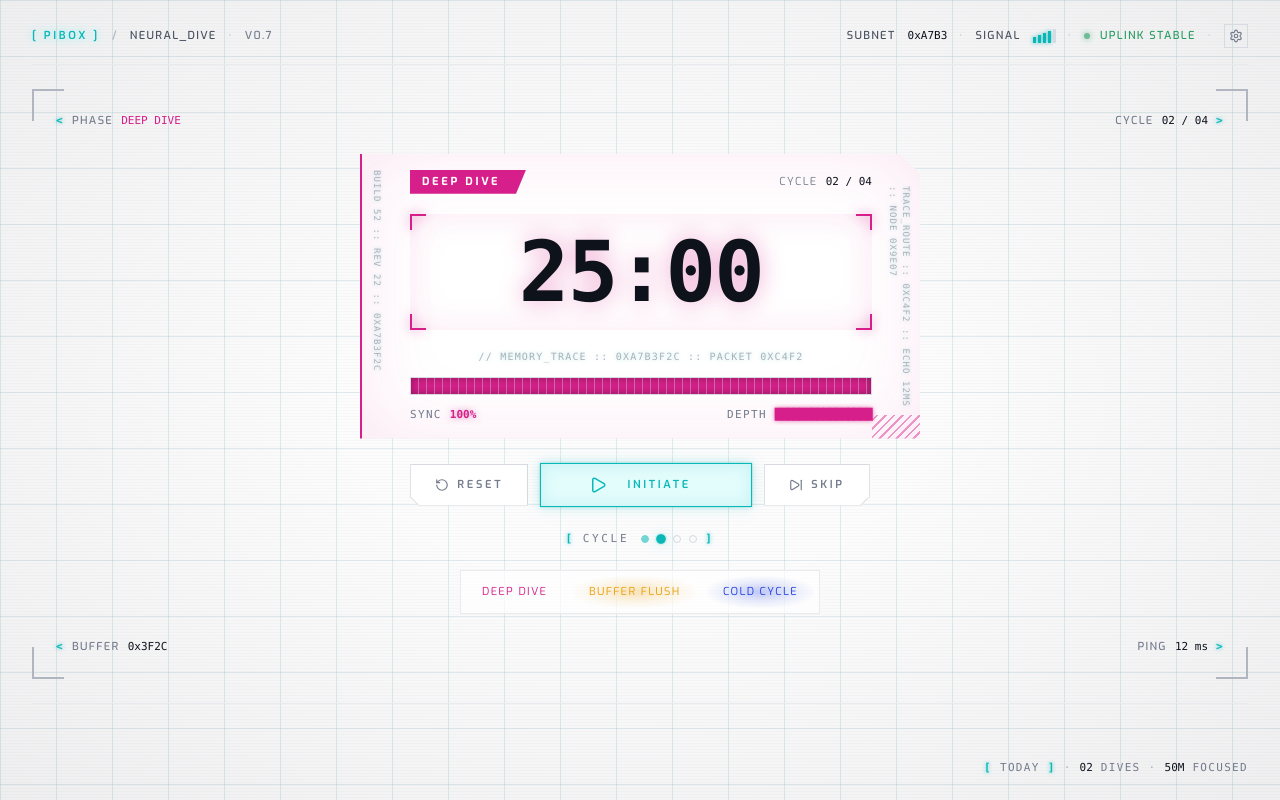
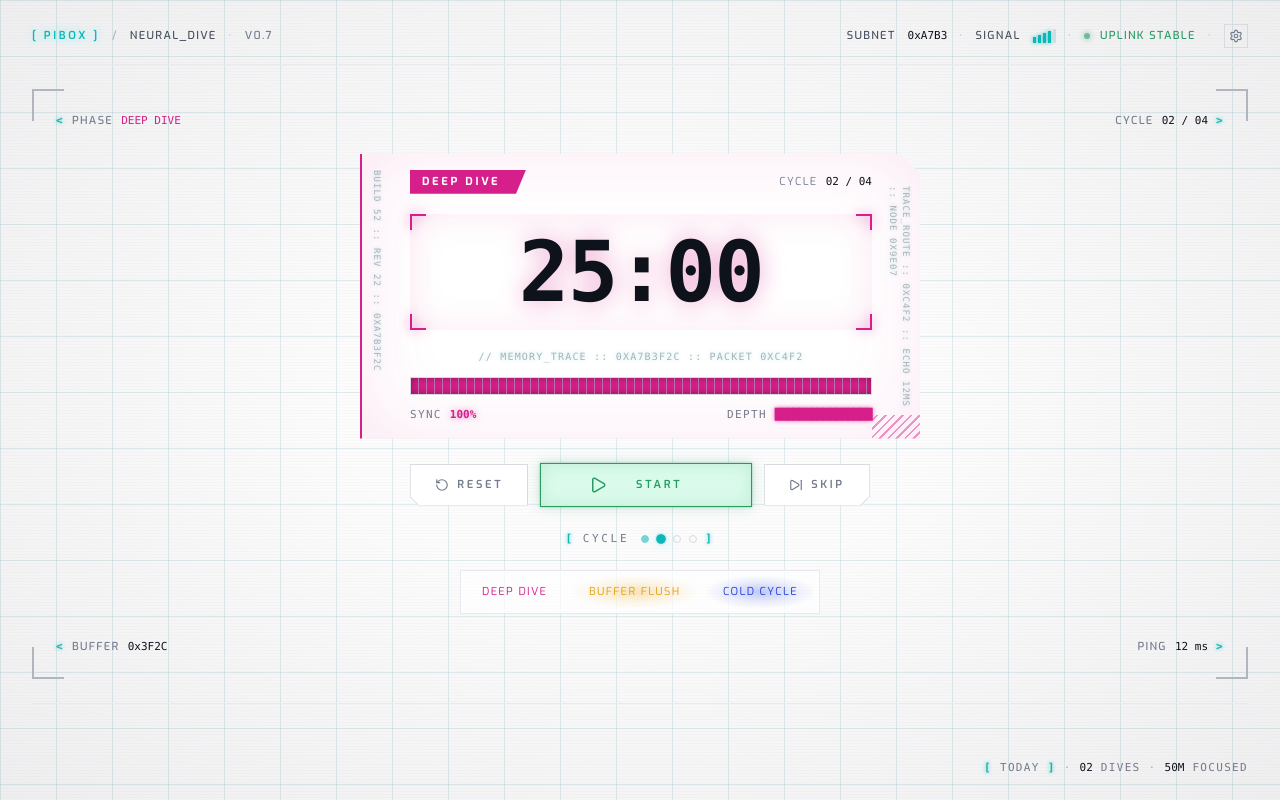
Before and after one commit to olha-riannon/focus-timer, a React (Vite) app: page / in a window 1280 px wide. Built offline with nearby package versions, Linux system fonts and the light colour scheme.

Commit message:
timer-controls: animate start/pause toggle + green-orange theme swap

```diff
--- a/src/composites/TimerControls.css
+++ b/src/composites/TimerControls.css
@@ -21,11 +21,11 @@
   color: var(--fg-secondary);
   cursor: pointer;
   transition:
-    color var(--duration-fast) var(--ease-out),
-    background-color var(--duration-fast) var(--ease-out),
-    border-color var(--duration-fast) var(--ease-out),
-    box-shadow var(--duration-fast) var(--ease-out),
-    filter var(--duration-fast) var(--ease-out),
+    color var(--duration-slower) cubic-bezier(0.4, 0, 0.2, 1),
+    background-color var(--duration-slower) cubic-bezier(0.4, 0, 0.2, 1),
+    border-color var(--duration-slower) cubic-bezier(0.4, 0, 0.2, 1),
+    box-shadow var(--duration-slower) cubic-bezier(0.4, 0, 0.2, 1),
+    filter var(--duration-slower) cubic-bezier(0.4, 0, 0.2, 1),
     transform var(--duration-fast) var(--ease-spring);
 }
 
@@ -135,31 +135,55 @@
 
 .hud-button--primary {
   padding: var(--space-3) var(--space-7);
-  background: var(--accent-soft);
-  border-color: var(--accent);
-  color: var(--accent);
+  background: var(--success-soft);
+  border-color: var(--success);
+  color: var(--success);
   box-shadow:
-    var(--glow-accent),
-    inset 0 0 16px color-mix(in srgb, var(--accent) 15%, transparent);
+    var(--glow-success),
+    inset 0 0 16px color-mix(in srgb, var(--success) 15%, transparent);
 }
 
 .hud-button--primary::before,
 .hud-button--primary::after {
   opacity: 1;
-  border-color: var(--accent);
+  border-color: var(--success);
 }
 
 .hud-button--primary:hover {
-  background: color-mix(in srgb, var(--accent-soft) 60%, var(--bg-surface));
-  border-color: var(--accent-hover);
-  color: var(--accent-hover);
+  background: color-mix(in srgb, var(--success-soft) 60%, var(--bg-surface));
+  border-color: var(--success-hover);
+  color: var(--success-hover);
   box-shadow:
-    var(--glow-accent-strong),
-    inset 0 0 24px color-mix(in srgb, var(--accent) 22%, transparent);
+    var(--glow-success-strong),
+    inset 0 0 24px color-mix(in srgb, var(--success) 22%, transparent);
 }
 
 .hud-button--primary:active {
   transform: scale(0.96);
+}
+
+/* Running state — PAUSE swaps the primary button into an orange theme. */
+.hud-button--primary[aria-pressed='true'] {
+  background: var(--pause-color-soft);
+  border-color: var(--pause-color);
+  color: var(--pause-color);
+  box-shadow:
+    var(--glow-pause),
+    inset 0 0 16px color-mix(in srgb, var(--pause-color) 15%, transparent);
+}
+
+.hud-button--primary[aria-pressed='true']::before,
+.hud-button--primary[aria-pressed='true']::after {
+  border-color: var(--pause-color);
+}
+
+.hud-button--primary[aria-pressed='true']:hover {
+  background: color-mix(in srgb, var(--pause-color-soft) 60%, var(--bg-surface));
+  border-color: var(--pause-color-hover);
+  color: var(--pause-color-hover);
+  box-shadow:
+    var(--glow-pause-strong),
+    inset 0 0 24px color-mix(in srgb, var(--pause-color) 22%, transparent);
 }
 
 /* Reserved width keeps the primary button steady when toggling INITIATE / PAUSE. */
@@ -171,3 +195,13 @@
 .hud-button__label {
   position: relative;
 }
+
+.hud-button__label-text {
+  display: inline-block;
+}
+
+.hud-button__icon {
+  display: inline-flex;
+  align-items: center;
+  justify-content: center;
+}
--- a/src/composites/TimerControls.tsx
+++ b/src/composites/TimerControls.tsx
@@ -1,5 +1,8 @@
+import { AnimatePresence, motion } from 'framer-motion';
 import { Play, Pause, RotateCcw, SkipForward } from 'lucide-react';
 import './TimerControls.css';
+
+const TOGGLE_EASE = [0.4, 0, 0.2, 1] as const;
 
 interface TimerControlsProps {
   running: boolean;
@@ -30,8 +33,32 @@ export function TimerControls({ running, onToggle, onReset, onSkip }: TimerContr
         aria-pressed={running}
         onClick={onToggle}
       >
-        {running ? <Pause size={18} aria-hidden /> : <Play size={18} aria-hidden />}
-        <span className="hud-button__label">{running ? 'PAUSE' : 'INITIATE'}</span>
+        <AnimatePresence mode="popLayout" initial={false}>
+          <motion.span
+            key={running ? 'pause-icon' : 'play-icon'}
+            className="hud-button__icon"
+            initial={{ opacity: 0, scale: 0.6, rotate: -30 }}
+            animate={{ opacity: 1, scale: 1, rotate: 0 }}
+            exit={{ opacity: 0, scale: 0.6, rotate: 30 }}
+            transition={{ duration: 0.42, ease: TOGGLE_EASE }}
+          >
+            {running ? <Pause size={18} aria-hidden /> : <Play size={18} aria-hidden />}
+          </motion.span>
+        </AnimatePresence>
+        <span className="hud-button__label">
+          <AnimatePresence mode="popLayout" initial={false}>
+            <motion.span
+              key={running ? 'pause-text' : 'start-text'}
+              className="hud-button__label-text"
+              initial={{ opacity: 0, y: 8 }}
+              animate={{ opacity: 1, y: 0 }}
+              exit={{ opacity: 0, y: -8 }}
+              transition={{ duration: 0.42, ease: TOGGLE_EASE }}
+            >
+              {running ? 'PAUSE' : 'START'}
+            </motion.span>
+          </AnimatePresence>
+        </span>
       </button>
 
       <button
--- a/src/tokens/tokens.css
+++ b/src/tokens/tokens.css
@@ -73,11 +73,15 @@
   --phase-break-long: var(--phase-cold-cycle);
   --phase-break-long-soft: var(--phase-cold-cycle-soft);
 
-  --danger: hsl(0 100% 64%);
-  --danger-soft: hsl(0 50% 22%);
+  --danger: hsl(355 95% 56%);
+  --danger-soft: hsl(355 55% 18%);
   --success: hsl(150 100% 56%);
+  --success-hover: hsl(150 100% 64%);
   --success-soft: hsl(150 60% 16%);
   --warning: hsl(38 100% 60%);
+  --pause-color: hsl(28 100% 68%);
+  --pause-color-hover: hsl(28 100% 75%);
+  --pause-color-soft: hsl(25 60% 18%);
 
   /* — Shadow · black-grounded; atmospheric light belongs in --glow-* — */
   --shadow-sm: 0 1px 2px hsl(0 0% 0% / 0.6), 0 1px 1px hsl(0 0% 0% / 0.4);
@@ -92,8 +96,11 @@
   --glow-work: var(--glow-deep-dive);
   --glow-secondary: 0 0 4px hsl(320 100% 64% / 0.85), 0 0 24px hsl(320 100% 64% / 0.45);
   --glow-tertiary: 0 0 4px hsl(48 100% 60% / 0.85), 0 0 24px hsl(48 100% 60% / 0.45);
-  --glow-danger: 0 0 4px hsl(0 100% 64% / 0.85), 0 0 24px hsl(0 100% 64% / 0.45);
+  --glow-danger: 0 0 4px hsl(355 95% 56% / 0.85), 0 0 24px hsl(355 95% 56% / 0.45);
   --glow-success: 0 0 4px hsl(150 100% 56% / 0.85), 0 0 24px hsl(150 100% 56% / 0.45);
+  --glow-success-strong: 0 0 12px hsl(150 100% 56% / 0.95), 0 0 48px hsl(150 100% 56% / 0.55);
+  --glow-pause: 0 0 4px hsl(28 100% 68% / 0.85), 0 0 24px hsl(28 100% 68% / 0.45);
+  --glow-pause-strong: 0 0 12px hsl(28 100% 68% / 0.95), 0 0 48px hsl(28 100% 68% / 0.55);
   --glow-cold-cycle: 0 0 4px hsl(230 100% 65% / 0.85), 0 0 24px hsl(230 100% 65% / 0.45);
 
   /* — Grid · background atmosphere, drawn with linear-gradients — */
@@ -163,6 +170,7 @@
   --duration-fast: 140ms;
   --duration-base: 220ms;
   --duration-slow: 380ms;
+  --duration-slower: 500ms;
   --duration-slowest: 700ms;
 
   --ease-out: cubic-bezier(0.16, 1, 0.3, 1);
@@ -219,8 +227,12 @@
     --danger: hsl(0 72% 52%);
     --danger-soft: hsl(0 80% 96%);
     --success: hsl(150 60% 38%);
+    --success-hover: hsl(150 60% 32%);
     --success-soft: hsl(150 80% 92%);
     --warning: hsl(38 92% 50%);
+    --pause-color: hsl(25 75% 48%);
+    --pause-color-hover: hsl(25 75% 42%);
+    --pause-color-soft: hsl(25 70% 94%);
 
     --phase-cold-cycle: hsl(230 75% 50%);
     --phase-cold-cycle-soft: hsl(230 70% 94%);
@@ -237,6 +249,9 @@
     --glow-tertiary: 0 0 2px hsl(40 90% 48% / 0.5), 0 0 12px hsl(40 90% 48% / 0.25);
     --glow-danger: 0 0 2px hsl(0 72% 52% / 0.5), 0 0 12px hsl(0 72% 52% / 0.25);
     --glow-success: 0 0 2px hsl(150 60% 38% / 0.5), 0 0 12px hsl(150 60% 38% / 0.25);
+    --glow-success-strong: 0 0 6px hsl(150 60% 38% / 0.65), 0 0 24px hsl(150 60% 38% / 0.35);
+    --glow-pause: 0 0 2px hsl(25 75% 48% / 0.5), 0 0 12px hsl(25 75% 48% / 0.25);
+    --glow-pause-strong: 0 0 6px hsl(25 75% 48% / 0.65), 0 0 24px hsl(25 75% 48% / 0.35);
     --glow-cold-cycle: 0 0 2px hsl(230 75% 50% / 0.5), 0 0 12px hsl(230 75% 50% / 0.25);
 
     --grid-line: hsl(190 30% 80% / 0.45);
@@ -288,8 +303,12 @@
   --danger: hsl(0 72% 52%);
   --danger-soft: hsl(0 80% 96%);
   --success: hsl(150 60% 38%);
+  --success-hover: hsl(150 60% 32%);
   --success-soft: hsl(150 80% 92%);
   --warning: hsl(38 92% 50%);
+  --pause-color: hsl(25 75% 48%);
+  --pause-color-hover: hsl(25 75% 42%);
+  --pause-color-soft: hsl(25 70% 94%);
 
   --phase-cold-cycle: hsl(230 75% 50%);
   --phase-cold-cycle-soft: hsl(230 70% 94%);
@@ -306,6 +325,9 @@
   --glow-tertiary: 0 0 2px hsl(40 90% 48% / 0.5), 0 0 12px hsl(40 90% 48% / 0.25);
   --glow-danger: 0 0 2px hsl(0 72% 52% / 0.5), 0 0 12px hsl(0 72% 52% / 0.25);
   --glow-success: 0 0 2px hsl(150 60% 38% / 0.5), 0 0 12px hsl(150 60% 38% / 0.25);
+  --glow-success-strong: 0 0 6px hsl(150 60% 38% / 0.65), 0 0 24px hsl(150 60% 38% / 0.35);
+  --glow-pause: 0 0 2px hsl(25 75% 48% / 0.5), 0 0 12px hsl(25 75% 48% / 0.25);
+  --glow-pause-strong: 0 0 6px hsl(25 75% 48% / 0.65), 0 0 24px hsl(25 75% 48% / 0.35);
   --glow-cold-cycle: 0 0 2px hsl(230 75% 50% / 0.5), 0 0 12px hsl(230 75% 50% / 0.25);
 
   --grid-line: hsl(190 30% 80% / 0.45);
@@ -330,8 +352,11 @@
     --glow-tertiary: none;
     --glow-danger: none;
     --glow-success: none;
+    --glow-success-strong: none;
     --glow-cold-cycle: none;
     --glow-deep-dive: none;
+    --glow-pause: none;
+    --glow-pause-strong: none;
     --scanline: transparent;
     --vignette: transparent;
   }
@@ -344,6 +369,7 @@
     --duration-fast: 0ms;
     --duration-base: 0ms;
     --duration-slow: 0ms;
+    --duration-slower: 0ms;
     --duration-slowest: 0ms;
   }
 }
```
